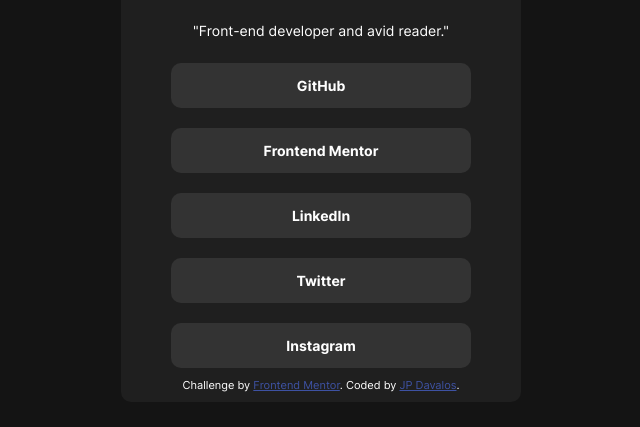
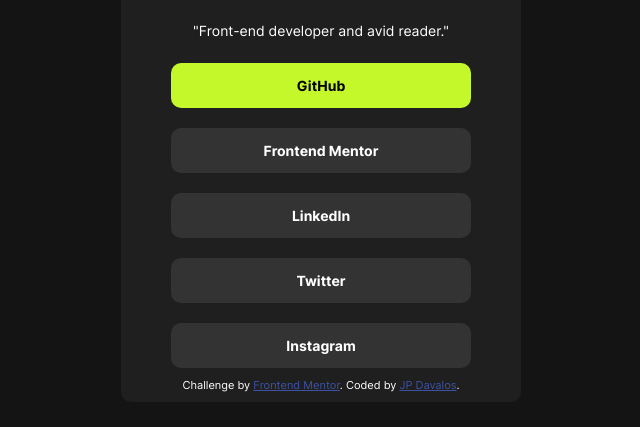
Before and after one commit to jpdavalos423/social-links-profile-main, a plain HTML site: page index.html in a window 1280 px wide. In both pictures the pointer is over the link "GitHub". Shown: the part 381-808 px from the top of the page, without its empty margins (319-959 px from the left). Drawn offline with Linux system fonts and the light colour scheme.

Commit message:
added active states

```diff
--- a/styles.css
+++ b/styles.css
@@ -21,7 +21,6 @@ h2 {
   color: hsl(75, 94%, 57%);
   font-weight: 600;
   font-size: 14px;
-  /* margin: 0; */
 }
 
 .container {
@@ -72,6 +71,12 @@ section {
   margin: 10px 0;
 }
 
+.link-item a:hover {
+  background-color: hsl(75, 94%, 57%);
+  color: black;
+  cursor: black;
+}
+
 @media (max-width: 345px) {
   section {
     padding: 0 25px;
```
